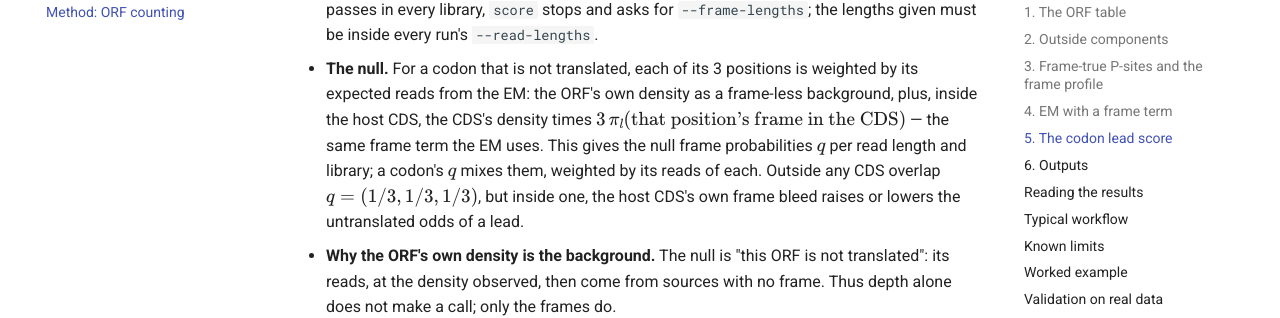
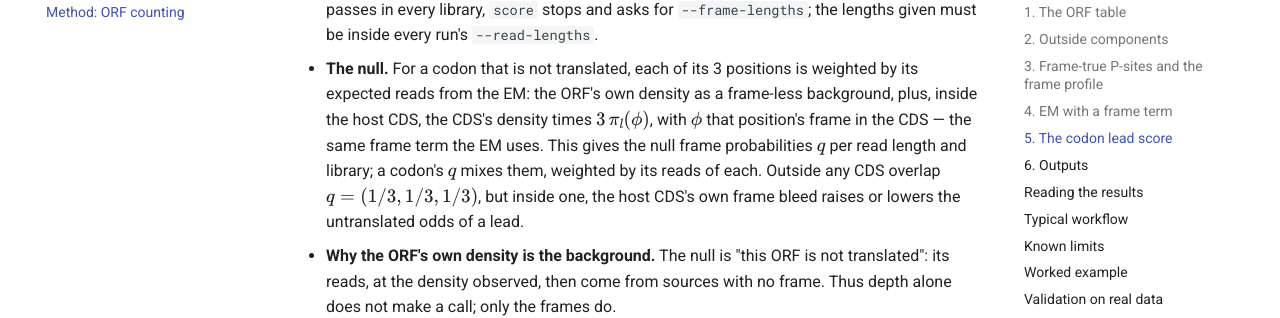
Before and after one commit to katarinagresova/ribokit, an MkDocs documentation site: the page built from docs/orfs.md, in a window 1280 px wide and 900 px high, scrolled down 9004 px. Shown: the part 150-468 px from the top of the window. Built offline with MkDocs 1.6.1 and Material for MkDocs 9.7.7, drawn with Linux system fonts in a browser that asks for light colours; comment, search, counter and statistics services are not loaded.

Commit message:
docs: keep the null's frame term formula short enough for phones

```diff
--- a/docs/orfs.md
+++ b/docs/orfs.md
@@ -308,8 +308,8 @@ with one `--orfs-prefix`. The runs must share one ORF table: if their
 - **The null.** For a codon that is not translated, each of its 3 positions is
   weighted by its expected reads from the EM: the ORF's own density as a
   frame-less background, plus, inside the host CDS, the CDS's density times
-  $3\,\pi_l(\text{that position's frame in the CDS})$ — the same frame term the
-  EM uses. This gives the null frame probabilities $q$ per read length and
+  $3\,\pi_l(\phi)$, with $\phi$ that position's frame in the CDS — the same
+  frame term the EM uses. This gives the null frame probabilities $q$ per read length and
   library; a codon's $q$ mixes them, weighted by its reads of each. Outside any
   CDS overlap $q = (1/3, 1/3, 1/3)$, but inside one, the host CDS's own frame bleed
   raises or lowers the untranslated odds of a lead.
```
